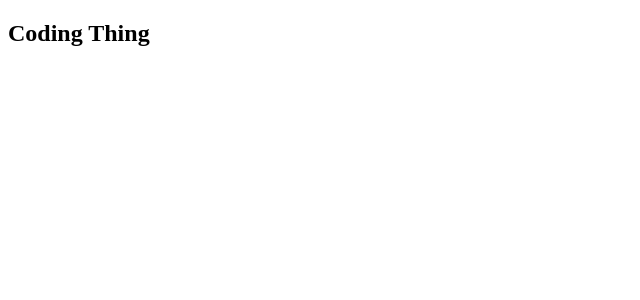
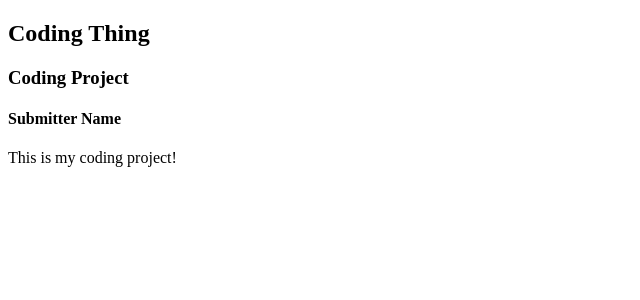
Before and after one commit to Madison-Davis/HotChocolate, a React app: page / in a window 1280 px wide. Shown: the top 300 px of the page, without its empty margins (0-640 px from the left). Built offline with nearby package versions, Linux system fonts and the light colour scheme; grey boxes are pictures that could not be loaded; the HTML template or start-up script is replaced by a standard one.

Commit message:
Started project-list and project-entry

```diff
--- a/src/index.tsx
+++ b/src/index.tsx
@@ -5,5 +5,8 @@
 // Before you can do anything, you must open the terminal and run
 //    .\install-everything.bat
 
+//React.createElement(App, {},{})
+//is the same thing as
+//<App />
 
 ReactDOM.render(<App />, document.getElementById("siteContainer"));
--- a/src/ui/app.tsx
+++ b/src/ui/app.tsx
@@ -2,6 +2,7 @@
 import { Header } from "./header";
 import { Hero } from "./hero";
 import { ProjectsList } from "./projects-list";
+import { ProjectEntry } from "./project-entry";
 
 export class App extends React.Component<{},{}> {
     render() {
@@ -9,7 +10,9 @@
             <div className="flex-down">
                 <Header></Header>
                 <Hero></Hero>
-                <ProjectsList></ProjectsList>
+                <ProjectsList>
+                    <ProjectEntry submitter="Submitter Name" title="Coding Project" description="This is my coding project!" imageURL="coding.jpg"></ProjectEntry>
+                </ProjectsList>
             </div>
         );
     }
--- a/src/ui/project-entry.tsx
+++ b/src/ui/project-entry.tsx
@@ -8,5 +8,18 @@
 }
 
 export class ProjectEntry extends React.Component<ProjectEntryProps> {
-
+    render() {
+        return <div className="flex-down project-entry">
+            <div className="thumb" style={{
+                backgroundImage: `url('${this.props.imageURL}')`
+            }}></div>
+            <div className="flex-down project-entry-text-container">
+                <div className="spread-across">
+                    <h3>{this.props.title}</h3>
+                    <h4>{this.props.submitter}</h4>
+                </div>
+                <span>{this.props.description}</span>
+            </div>
+        </div>
+    }
 }
--- a/src/ui/projects-list.tsx
+++ b/src/ui/projects-list.tsx
@@ -2,6 +2,6 @@
 
 export class ProjectsList extends React.Component {
     render() {
-        return <div></div>
+        return <div className="projects-list">{this.props.children}</div>
     }
 }
```
Also changed, not shown: src/ui/header.tsx (+0 -7 lines), 2 other files (tests, documents, lock files or other folders).
